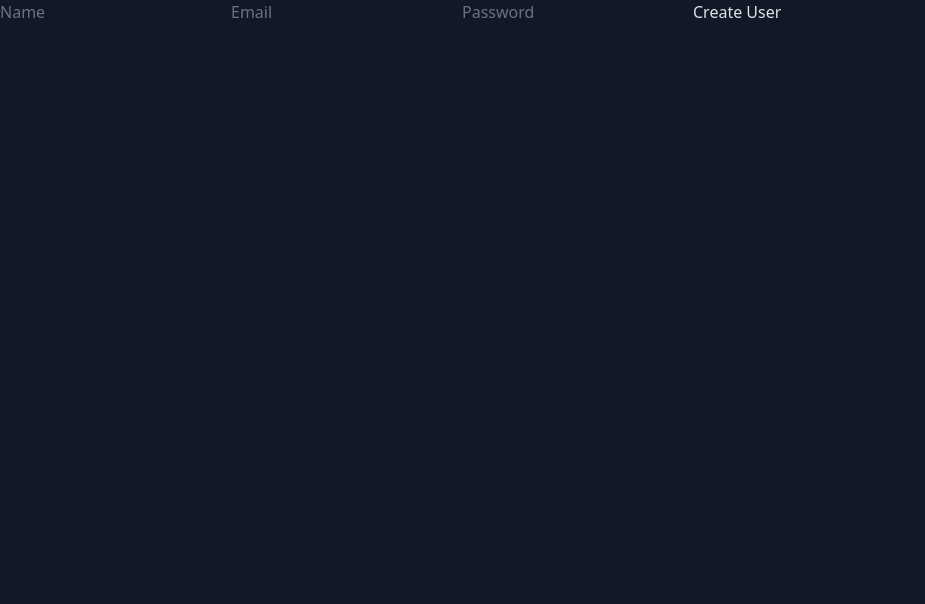
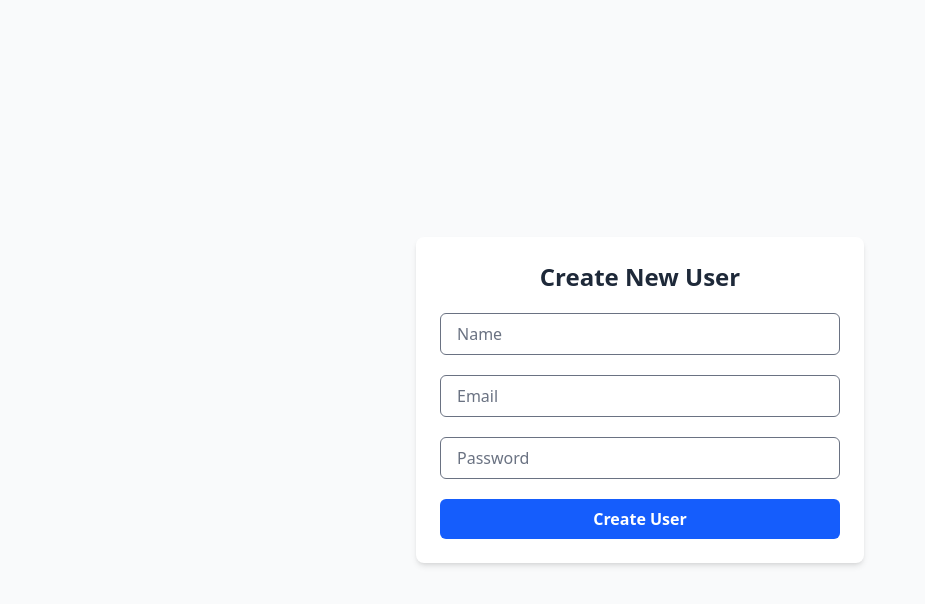
Before and after one commit to Izuuii/MERN-STACK-CRASH-COURSE, a React (Vite) app in the folder frontend/: page /#/ in a window 1280 px wide. Shown: the top 604 px of the page, without its empty margins (0-925 px from the left). Built offline with nearby package versions, Linux system fonts and the light colour scheme.

Commit message:
CreateUser UI design

```diff
--- a/frontend/src/components/CreateUser.jsx
+++ b/frontend/src/components/CreateUser.jsx
@@ -2,31 +2,73 @@ import { useState, React } from 'react'
 import { createUser } from '../api'
 
 const CreateUser = () => {
-
     const [user, setUser] = useState({
         name: '',
         email: '',
         password: ''
     })
 
-    function handleChange(e){
-        setUser({...user, [e.target.name]: e.target.value})
+    function handleChange(e) {
+        setUser({ ...user, [e.target.name]: e.target.value })
     }
 
-    async function handleSubmit(){
-        let response = await CreateUser(user)
+    async function handleSubmit(e) {
+        e.preventDefault()
+        const response = await createUser(user)
         if (response.status !== 200) {
             alert("Error creating user: " + response.statusText)
         }
     }
 
     return (
-        <form onSubmit={handleSubmit}>
-            <input placeholder={"Name"} onChange={handleChange} name="name" required maxLength={40} />
-            <input placeholder={"Email"} onChange={handleChange} name="email" required maxLength={40} />
-            <input placeholder={"Password"} onChange={handleChange} name="password" required maxLength={40} />
-            <button type="submit">Create User</button>
-        </form>
+        <div className="min-h-screen flex items-center justify-center bg-gray-50 dark:bg-gray-900 px-4 py-8">
+            <form
+                onSubmit={handleSubmit}
+                className="w-full max-w-md bg-white dark:bg-gray-800 p-6 rounded-lg shadow-md space-y-5"
+            >
+                <h2 className="text-2xl font-semibold text-gray-800 dark:text-white text-center">
+                    Create New User
+                </h2>
+
+                <input
+                    type="text"
+                    name="name"
+                    placeholder="Name"
+                    value={user.name}
+                    onChange={handleChange}
+                    maxLength={40}
+                    required
+                    className="w-full px-4 py-2 border rounded-md focus:outline-none focus:ring-2 focus:ring-blue-500 dark:bg-gray-700 dark:text-white dark:border-gray-600"
+                />
+                <input
+                    type="email"
+                    name="email"
+                    placeholder="Email"
+                    value={user.email}
+                    onChange={handleChange}
+                    maxLength={40}
+                    required
+                    className="w-full px-4 py-2 border rounded-md focus:outline-none focus:ring-2 focus:ring-blue-500 dark:bg-gray-700 dark:text-white dark:border-gray-600"
+                />
+                <input
+                    type="password"
+                    name="password"
+                    placeholder="Password"
+                    value={user.password}
+                    onChange={handleChange}
+                    maxLength={40}
+                    required
+                    className="w-full px-4 py-2 border rounded-md focus:outline-none focus:ring-2 focus:ring-blue-500 dark:bg-gray-700 dark:text-white dark:border-gray-600"
+                />
+
+                <button
+                    type="submit"
+                    className="w-full bg-blue-600 hover:bg-blue-700 text-white font-semibold py-2 px-4 rounded-md transition duration-200"
+                >
+                    Create User
+                </button>
+            </form>
+        </div>
     )
 }
 
```
